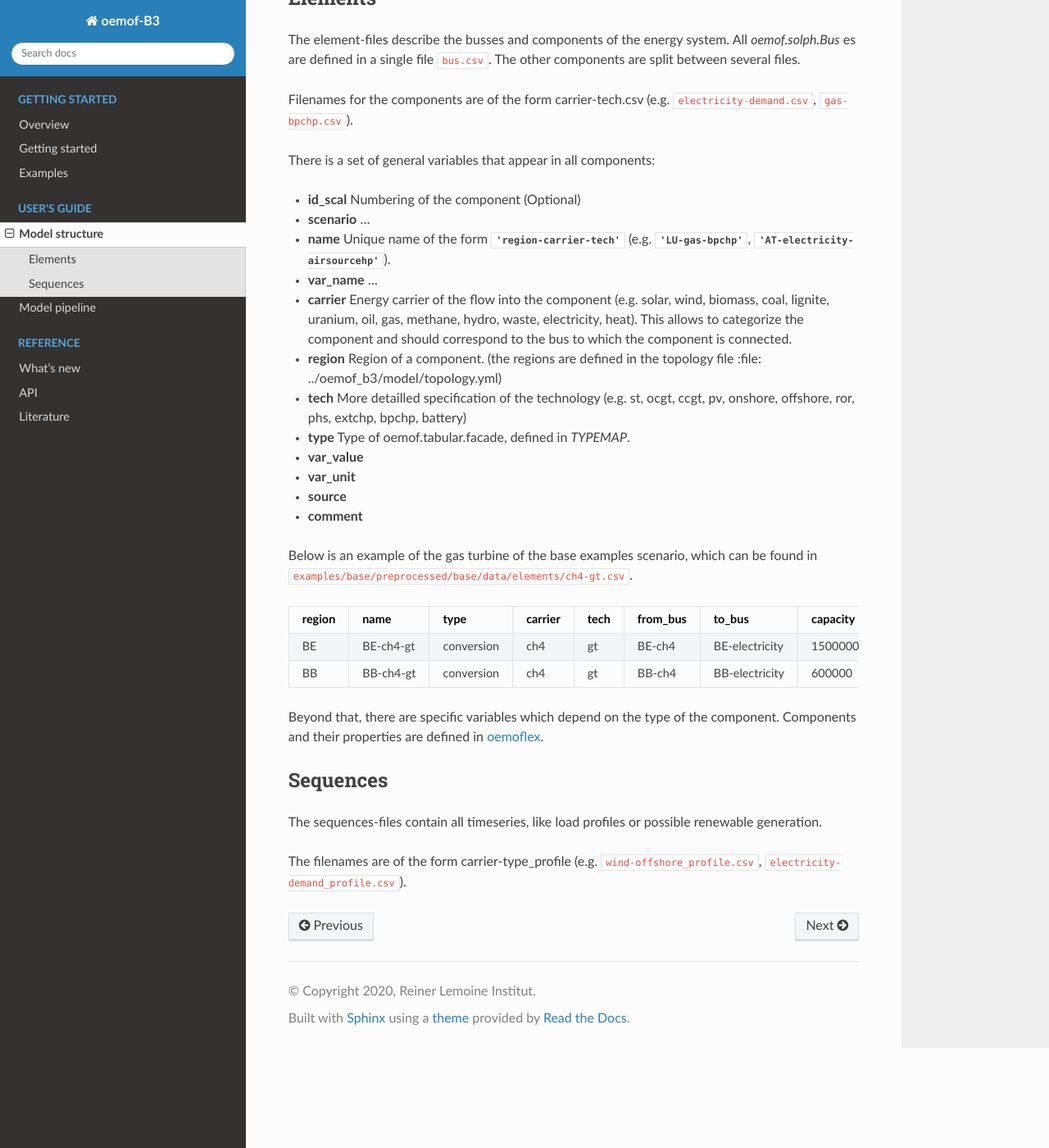
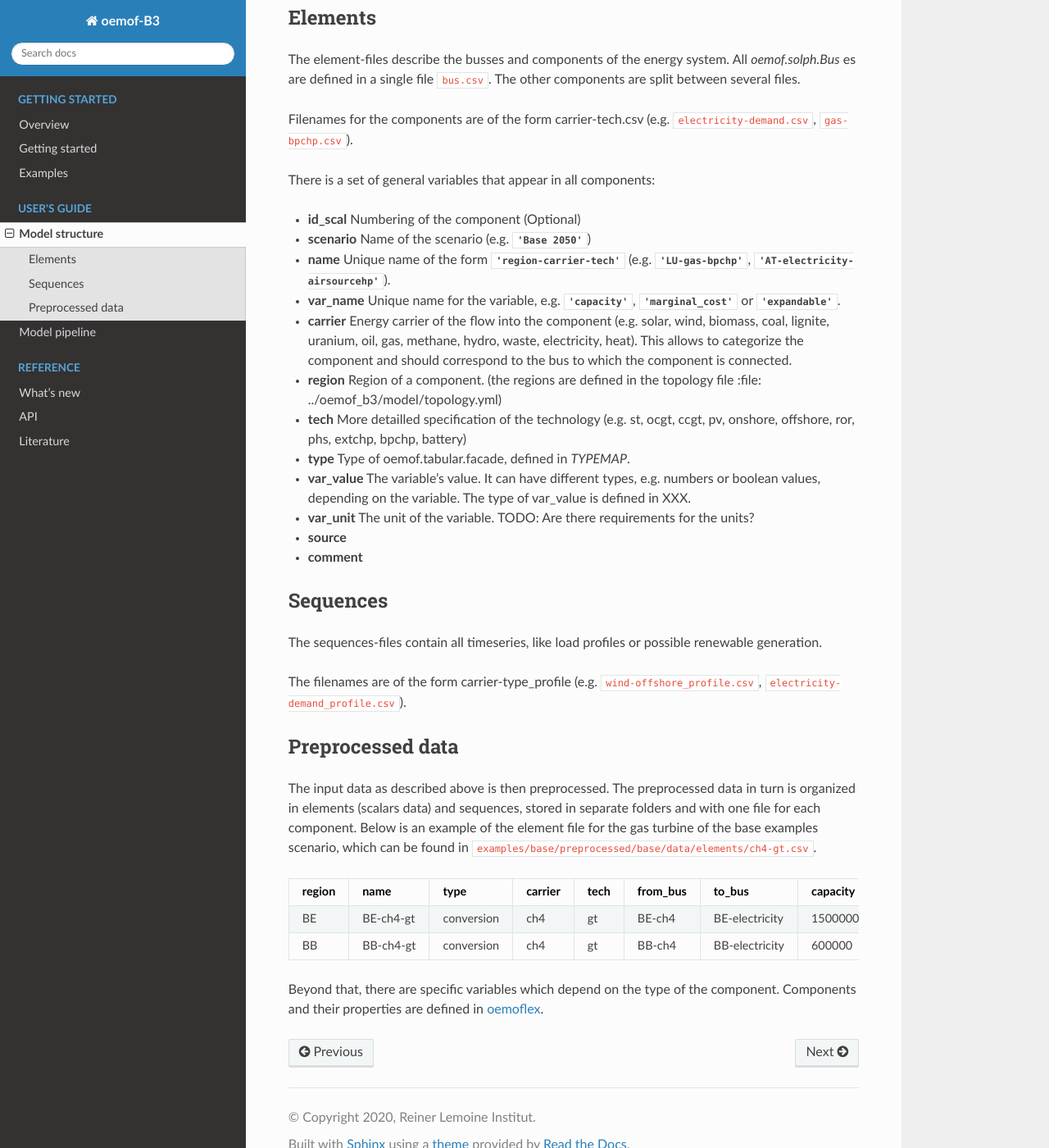
Before and after one commit to rl-institut/oemof-B3, a Sphinx documentation site: the page built from docs/model_structure.rst, in a window 1280 px wide and 1400 px high, scrolled down 383 px. Shown: the whole window at 82% size. Built offline with Sphinx 7.4.7 and the Read the Docs theme 2.0.0, drawn with Linux system fonts in a browser that asks for light colours.

Commit message:
Restructure, add some information for the element files

```diff
--- a/docs/model_structure.rst
+++ b/docs/model_structure.rst
@@ -28,12 +28,13 @@ There is a set of general variables that appear in all components:
 
 * **id_scal** Numbering of the component (Optional)
 
-* **scenario** ...
+* **scenario** Name of the scenario (e.g. :py:attr:`'Base 2050'`)
 
 * **name** Unique name of the form :py:attr:`'region-carrier-tech'` (e.g. :py:attr:`'LU-gas-bpchp'`,
   :py:attr:`'AT-electricity-airsourcehp'`).
 
-* **var_name** ...
+* **var_name** Unique name for the variable, e.g. :py:attr:`'capacity'`, :py:attr:`'marginal_cost'` or
+  :py:attr:`'expandable'`.
 
 * **carrier** Energy carrier of the flow into the component (e.g. solar, wind, biomass, coal,
   lignite, uranium, oil, gas, methane, hydro, waste, electricity, heat). This allows to categorize
@@ -45,17 +46,34 @@ There is a set of general variables that appear in all components:
 * **tech** More detailled specification of the technology (e.g. st, ocgt, ccgt, pv, onshore,
   offshore, ror, phs,
   extchp, bpchp, battery)
+
 * **type** Type of oemof.tabular.facade, defined in `TYPEMAP`.
 
-* **var_value**
+* **var_value** The variable's value. It can have different types, e.g. numbers or boolean values,
+  depending on the variable. The type of var_value is defined in XXX.
 
-* **var_unit**
+* **var_unit** The unit of the variable. TODO: Are there requirements for the units?
 
 * **source**
 
 * **comment**
 
-Below is an example of the gas turbine of the base examples scenario, which can be found in
+
+Sequences
+---------
+
+The sequences-files contain all timeseries, like load profiles or possible renewable generation.
+
+The filenames are of the form carrier-type_profile (e.g.
+:file:`wind-offshore_profile.csv`, :file:`electricity-demand_profile.csv`).
+
+
+Preprocessed data
+--------------------
+
+The input data as described above is then preprocessed. The preprocessed data in turn is organized in
+elements (scalars data) and sequences, stored in separate folders and with one file for each component.
+Below is an example of the element file for the gas turbine of the base examples scenario, which can be found in
 :file:`examples/base/preprocessed/base/data/elements/ch4-gt.csv`.
 
 =======  =========  ==========  =======  =====  ========  ==============  ========  =============  ===========  =============  =============  ==========  =================
```
Also changed, not shown: other parts of docs/model_structure.rst (+0 -8 lines).
